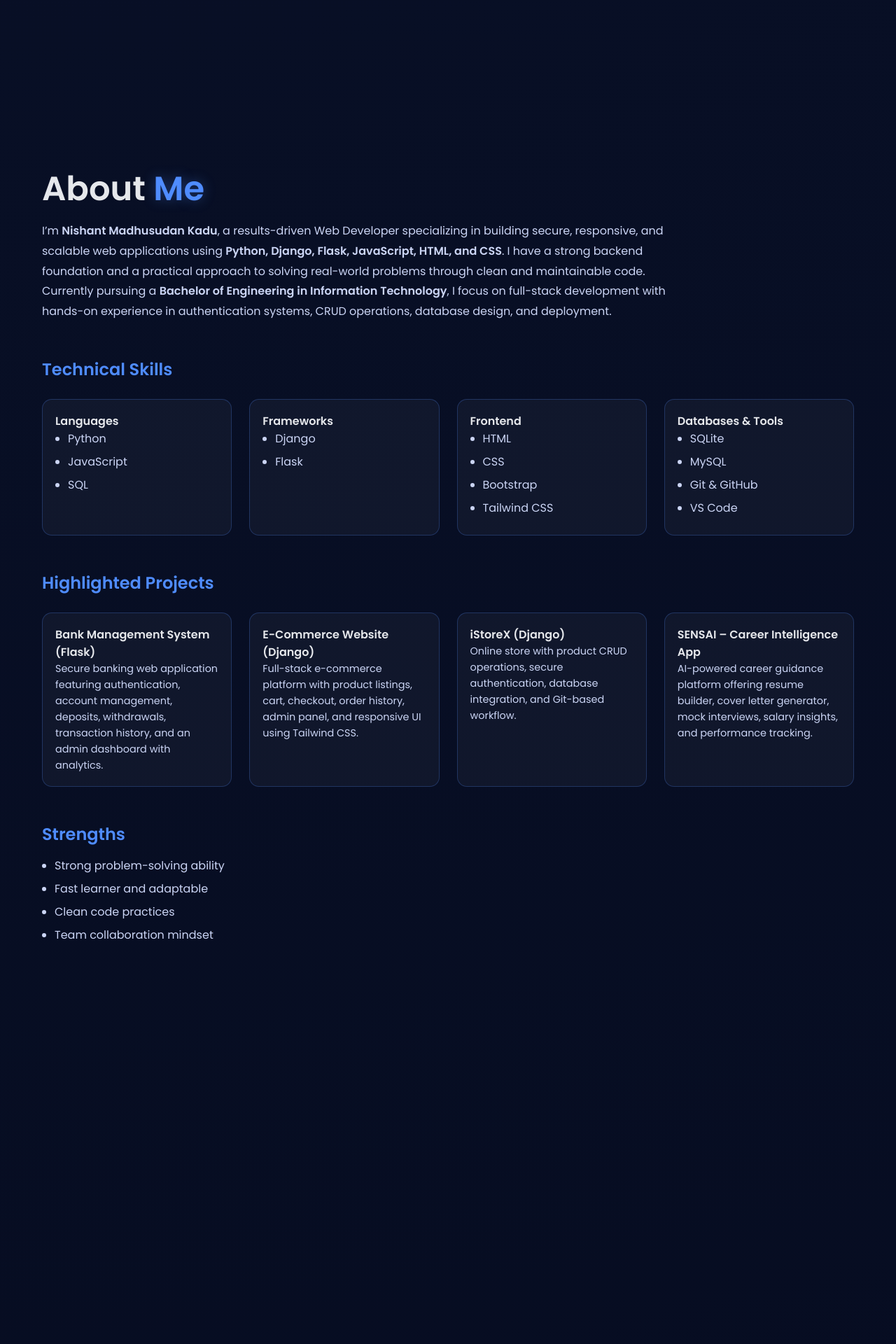
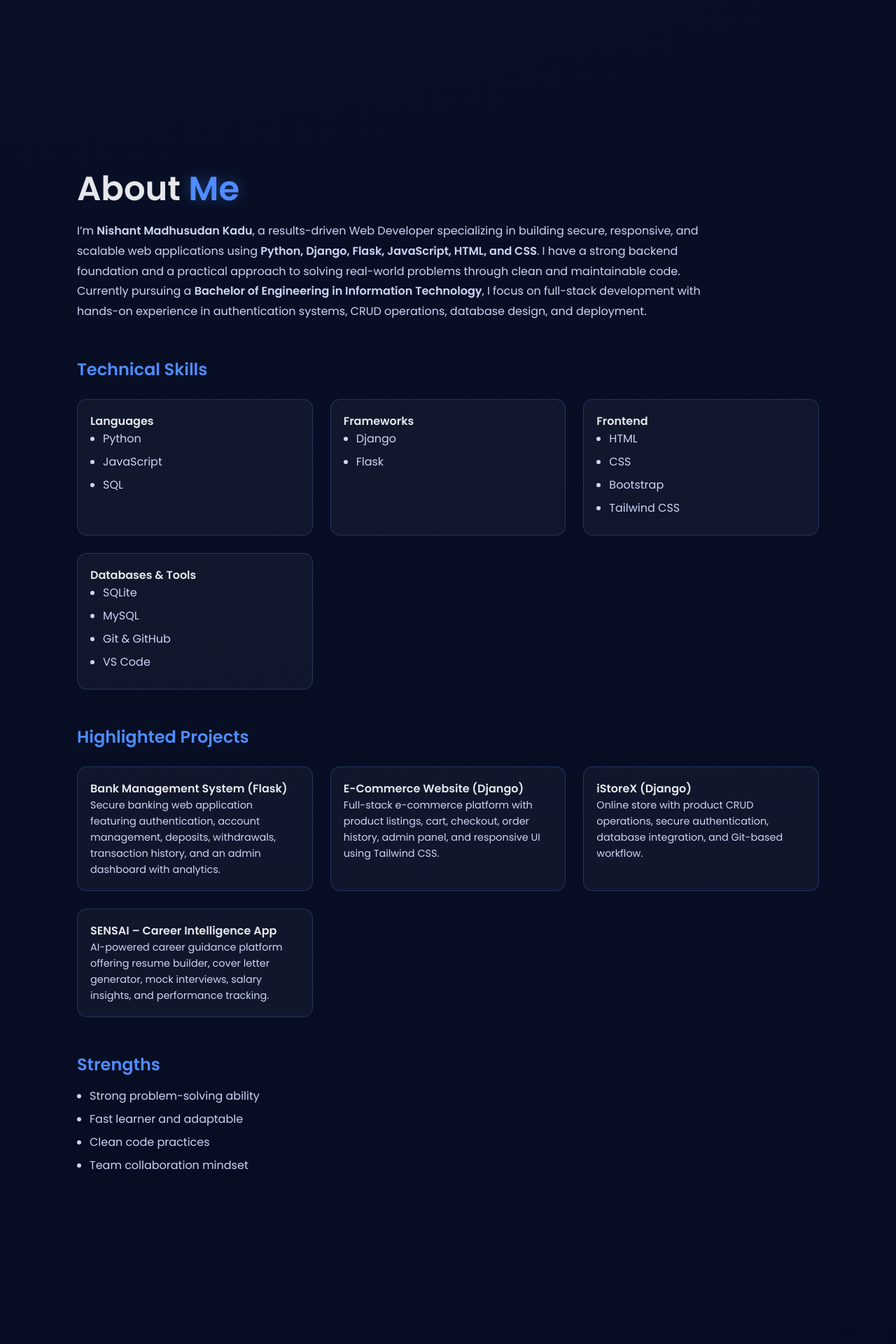
Before and after one commit to Nishant0225/Python-Full-Stack-Projects, a Django app: page / in a window 1280 px wide. Shown: the part 2741-4661 px from the top of the page at 70% size. Run offline with Django 5.2, Linux system fonts and the light colour scheme.

Commit message:
Update contact.html

```diff
--- a/Personal_portfolio/templates/contact.html
+++ b/Personal_portfolio/templates/contact.html
@@ -27,7 +27,7 @@ body{
 /* ================= PAGE ================= */
 
 .container{
-
+    max-width:1100px;
     margin:auto;
     padding:90px 20px;
 }
```
